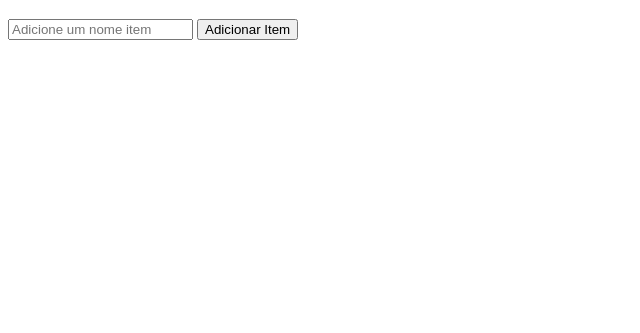
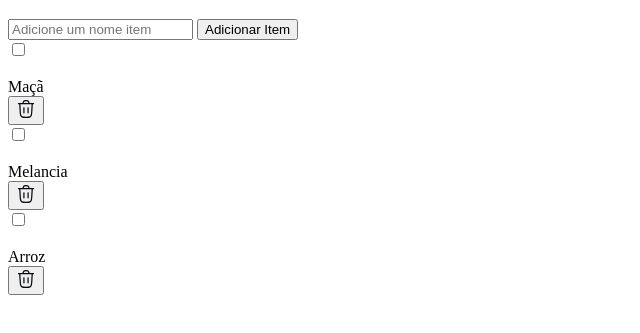
Before and after one commit to sophisantna/quicklist, a plain HTML site: page index.html in a window 1280 px wide. Shown: the part 115-448 px from the top of the page, without its empty margins (0-640 px from the left). Drawn offline with nearby package versions, Linux system fonts and the light colour scheme.

Commit message:
adição da section.list

```diff
--- a/index.html
+++ b/index.html
@@ -32,6 +32,52 @@
             <input type="text" placeholder="Adicione um nome item" id="item">
             <button>Adicionar Item</button>
         </section>
+
+         <section class="QuickList">
+
+            <div class="item">
+                <div>
+                    <input type="checkbox" name="list" id="item-1">
+                    <div class="custom-checkbox">
+                        <img src="./assets/assets/checked.svg" alt="checked">
+                    </div>
+                    <label for="item-1">Maçã</label>
+                </div>
+
+                <button>
+                    <img src="./assets/assets/trash-icon.svg" alt="trash icon">
+                </button>
+            </div>
+
+            <div class="item">
+                <div>
+                    <input type="checkbox" name="list" id="item-2">
+                    <div class="custom-checkbox">
+                        <img src="./assets/assets/checked.svg" alt="checked">
+                    </div>
+                    <label for="item-2">Melancia</label>
+                </div>
+
+                <button>
+                    <img src="./assets/assets/trash-icon.svg" alt="trash icon">
+                </button>
+            </div>
+
+            <div class="item">
+                <div>
+                    <input type="checkbox" name="list" id="item-3">
+                    <div class="custom-checkbox">
+                        <img src="./assets/assets/checked.svg" alt="checked">
+                    </div>
+                    <label for="item-3">Arroz</label>
+                </div>
+
+                <button>
+                    <img src="./assets/assets/trash-icon.svg" alt="trash icon">
+                </button>
+            </div>
+
+        </section>
     </main>
 </body>
 </html>
```
